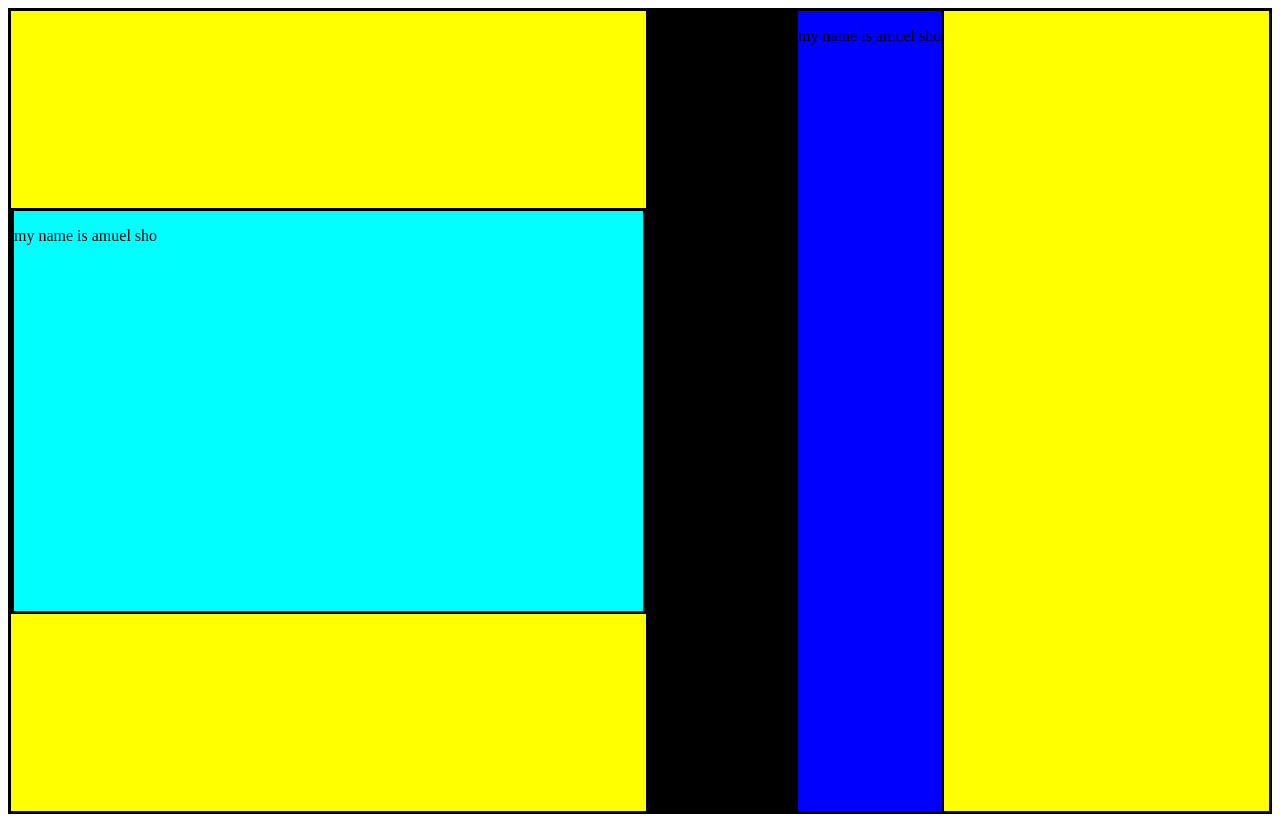
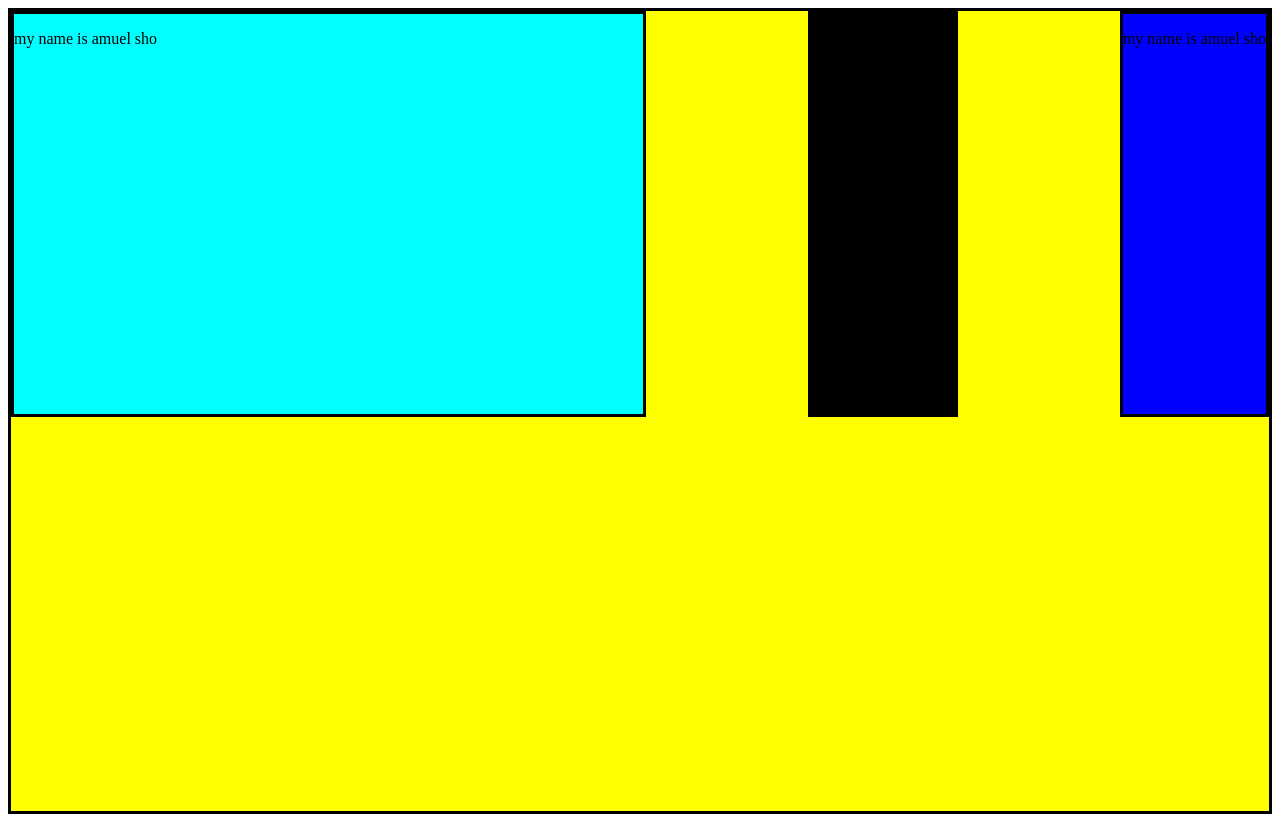
Before and after one commit to samuelshola777/javaScript_lesson, a plain HTML site: page FlexBoxPractice/flexPractise.html in a window 1280 px wide. Drawn offline with Linux system fonts and the light colour scheme.

Commit message:
front end lesson

```diff
--- a/FlexBoxPractice/FlexCSS.css
+++ b/FlexBoxPractice/FlexCSS.css
@@ -4,14 +4,17 @@
     height: 100vh;
     border: 3px solid;
     position: center;
-    align-items: center;  // to aling the itme to the center of the page
+    align-content: start;
+align-items: center;
+    flex-wrap: wrap;   /*to mAKE IT TO BE ON THE TOP OF THEM SELF  it rotate the page so flex to start becomes top instead of the left*/
+/* then you do align-content either start or anywhere you wqant it to be */
     /*justify-content: flex-end ;*/
     /*justify-content: center ;*/
-    justify-content: space-evenly;
-    /*justify-content: space-between;*/
+    /*justify-content: space-evenly;*/
+    justify-content: space-between;
     /*justify-content: space-around;*/
     /*justify-content: flex-end;*/
-   align-content: center;
+   /*align-content: center;*/
 
 }
 .flex-item1{
@@ -22,12 +25,12 @@
 }
 .flex-item2{
     background-color: black;
-    min-height: 100%;
+    height: 50%;
     border: 3px solid;
 }
 .flex-item3{
     background-color: blue;
-    min-height: 100%;
+    height: 50%;
     border: 3px solid;
 
 }
```
